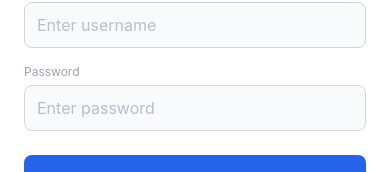
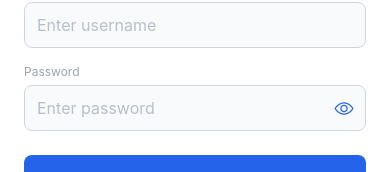
Before and after one commit to Dffrffcrc/Geek-Collab, a React Native app: screen / in a window 390 px wide. Shown: the part 367-539 px from the top of the page. Built offline with nearby package versions, Linux system fonts and the light colour scheme.

Commit message:
added password visibility icon

```diff
--- a/AuthView.js
+++ b/AuthView.js
@@ -10,12 +10,15 @@ import {
   Platform,
   ScrollView,
 } from 'react-native';
+import { Ionicons } from '@expo/vector-icons';
 
 const AuthView = ({ authVM }) => {
   const [isLoginMode, setIsLoginMode] = useState(true);
   const [username, setUsername] = useState('');
   const [password, setPassword] = useState('');
   const [confirmPassword, setConfirmPassword] = useState('');
+  const [showPassword, setShowPassword] = useState(false);
+  const [showConfirmPassword, setShowConfirmPassword] = useState(false);
   const [role, setRole] = useState('user');
 
   const submitForm = () => {
@@ -31,6 +34,8 @@ const AuthView = ({ authVM }) => {
     authVM.setAuthError(null);
     setPassword('');
     setConfirmPassword('');
+    setShowPassword(false);
+    setShowConfirmPassword(false);
     setRole('user');
   };
 
@@ -65,30 +70,58 @@ const AuthView = ({ authVM }) => {
           {/* Password */}
           <View style={styles.fieldGroup}>
             <Text style={styles.label}>Password</Text>
+            <View style={styles.passwordRow}>
               <TextInput
-              style={styles.input}
+                style={[styles.input, styles.passwordInput]}
                 placeholder="Enter password"
                 placeholderTextColor="#B6BFCC"
                 value={password}
                 onChangeText={setPassword}
-              secureTextEntry
+                secureTextEntry={!showPassword}
                 textContentType="none"
               />
+              <TouchableOpacity
+                style={styles.visibilityButton}
+                onPress={() => setShowPassword((prev) => !prev)}
+                accessibilityRole="button"
+                accessibilityLabel={showPassword ? 'Hide password' : 'Show password'}
+              >
+                <Ionicons
+                  name={showPassword ? 'eye-off-outline' : 'eye-outline'}
+                  size={20}
+                  color="#2563EB"
+                />
+              </TouchableOpacity>
+            </View>
           </View>
 
           {/* Confirm Password */}
           {!isLoginMode && (
             <View style={styles.fieldGroup}>
               <Text style={styles.label}>Confirm Password</Text>
+              <View style={styles.passwordRow}>
                 <TextInput
-                style={styles.input}
+                  style={[styles.input, styles.passwordInput]}
                   placeholder="Confirm password"
                   placeholderTextColor="#B6BFCC"
                   value={confirmPassword}
                   onChangeText={setConfirmPassword}
-                secureTextEntry
+                  secureTextEntry={!showConfirmPassword}
                   textContentType="none"
                 />
+                <TouchableOpacity
+                  style={styles.visibilityButton}
+                  onPress={() => setShowConfirmPassword((prev) => !prev)}
+                  accessibilityRole="button"
+                  accessibilityLabel={showConfirmPassword ? 'Hide password' : 'Show password'}
+                >
+                  <Ionicons
+                    name={showConfirmPassword ? 'eye-off-outline' : 'eye-outline'}
+                    size={20}
+                    color="#2563EB"
+                  />
+                </TouchableOpacity>
+              </View>
             </View>
           )}
 
@@ -168,6 +201,15 @@ const styles = StyleSheet.create({
     fontSize: 16,
     backgroundColor: '#F9FAFB',
   },
+  passwordRow: { position: 'relative' },
+  passwordInput: { paddingRight: 48 },
+  visibilityButton: {
+    position: 'absolute',
+    right: 12,
+    top: 0,
+    bottom: 0,
+    justifyContent: 'center',
+  },
   roleRow: { flexDirection: 'row', gap: 8 },
   roleChip: {
     borderWidth: 1,
```
Lines whose indentation alone changed are shown as unchanged.
